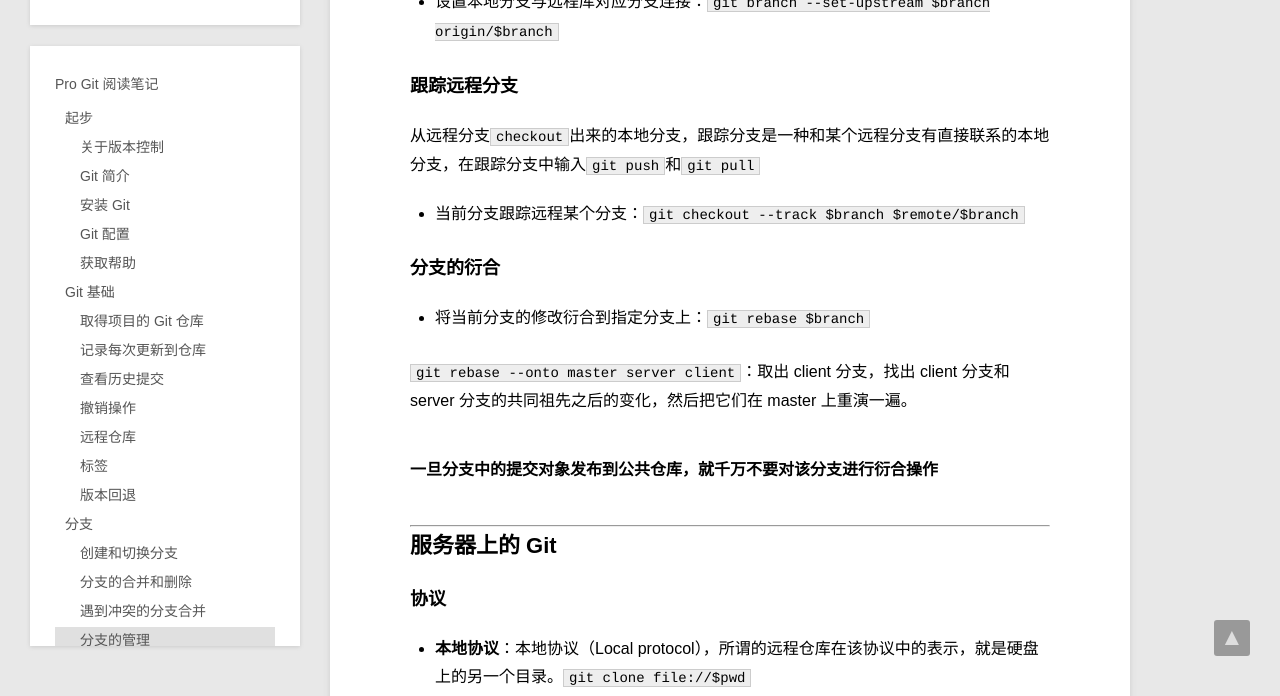
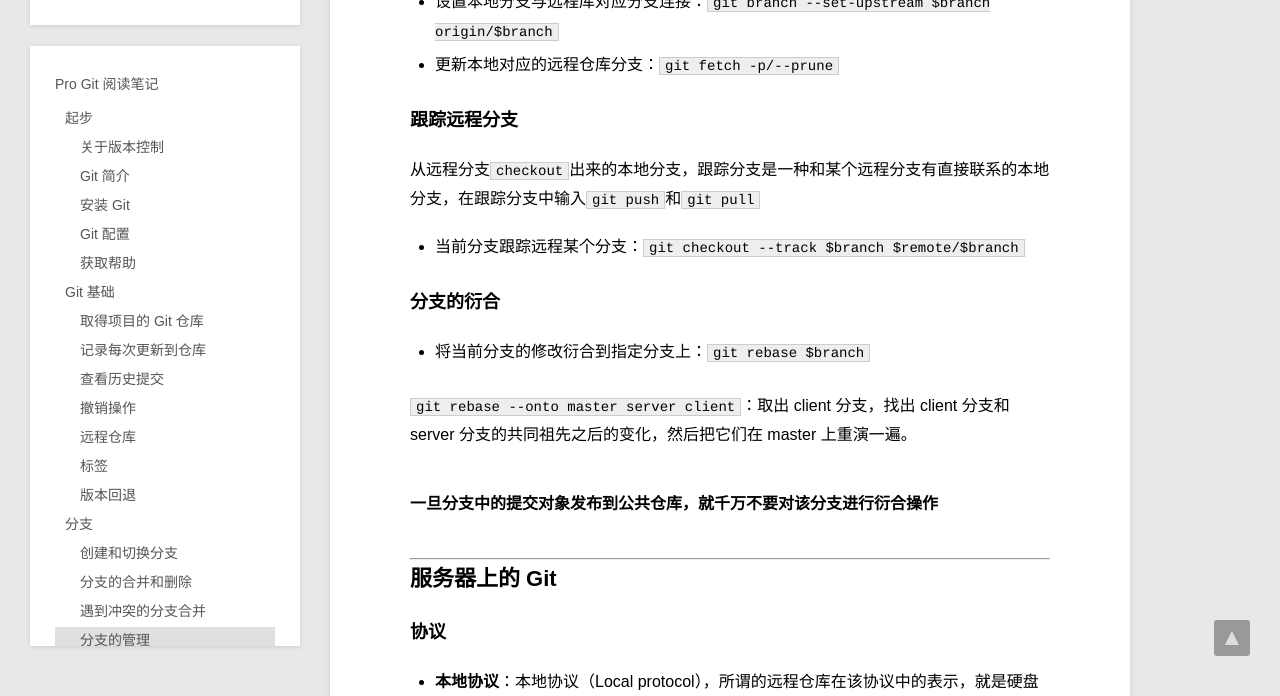
Before and after one commit to JeraKrs/jerakrs.github.io, a Jekyll site: the page built from _posts/note/2016-08-16-Pro Git 阅读笔记.md, in a window 1280 px wide and 900 px high, scrolled down 6410 px, cut to the strip 204-900 px from the top of the window. Built offline with Jekyll 4.4.1, drawn with Linux system fonts in a browser that asks for light colours; Markdown is read by kramdown in place of the engine named in the settings; comment, search, counter and statistics services are not loaded.

Commit message:
2016.08.22 修改Pro Git 阅读笔记

```diff
--- a/_posts/note/2016-08-16-Pro Git 阅读笔记.md
+++ b/_posts/note/2016-08-16-Pro Git 阅读笔记.md
@@ -214,6 +214,7 @@ $ man git-<verb>
 * 推送本地分支：`git branch $remote $branch`
 * 抓取远程库分支：`git checkout -b $branch origin/$branch`
 * 设置本地分支与远程库对应分支连接：`git branch --set-upstream $branch origin/$branch`
+* 更新本地对应的远程仓库分支：`git fetch -p/--prune`
 
 ### 跟踪远程分支
 
```
Also changed, not shown: 1 other file.
